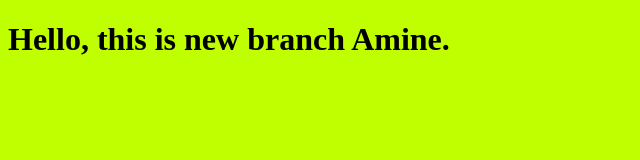
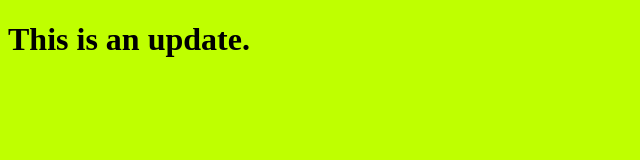
Before and after one commit to Amine-hun/myproject, a plain HTML site: page index.html in a window 1280 px wide. Shown: the whole page, without its empty margins (0-640 px from the left). Drawn offline with Linux system fonts and the light colour scheme.

Commit message:
edit the html file

```diff
--- a/index.html
+++ b/index.html
@@ -7,7 +7,7 @@
     <link rel="stylesheet" href="style.css">
 </head>
 <body>
-    <h1>Hello, this is new branch Amine.</h1>
+    <h1>This is an update.</h1>
     <script src="app.js"></script>
 </body>
 </html>
```
